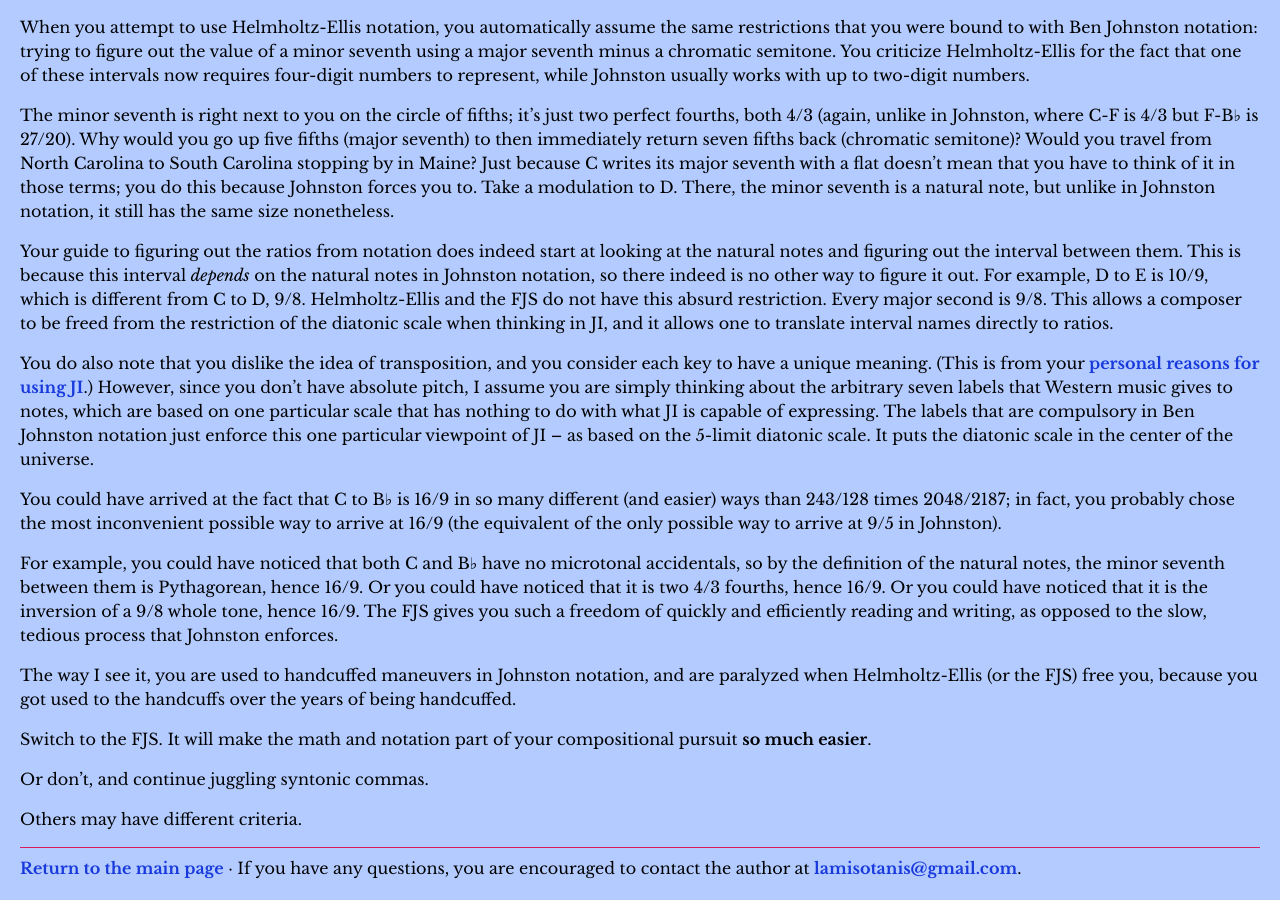
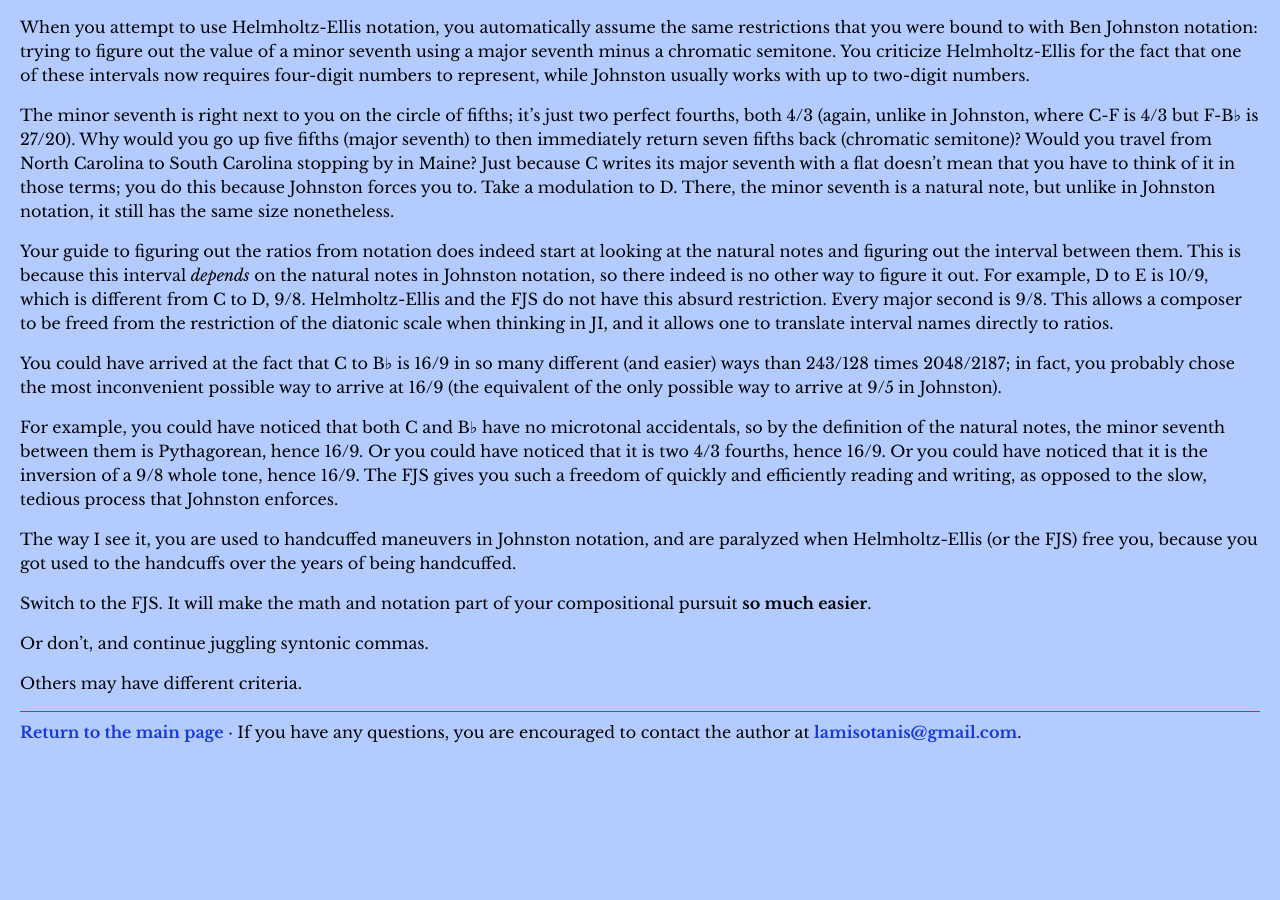
Before and after one commit to misotanni/misotanni.github.io, a Jekyll site: the page built from fjs/en/compare.md, in a window 1280 px wide and 900 px high, scrolled down 9040 px. Built offline with Jekyll 4.4.1, drawn with Linux system fonts in a browser that asks for light colours; our own code applies the rules of GitHub Pages for plain Markdown files; formulas are drawn with MathJax 3; after the commit the page ends 9804 px from its top, so only the background shows below that.

Commit message:
removed point about AP

```diff
--- a/fjs/en/compare.md
+++ b/fjs/en/compare.md
@@ -320,8 +320,6 @@ The minor seventh is right next to you on the circle of fifths; it's just two pe
 
 Your guide to figuring out the ratios from notation does indeed start at looking at the natural notes and figuring out the interval between them. This is because this interval *depends* on the natural notes in Johnston notation, so there indeed is no other way to figure it out. For example, D to E is 10/9, which is different from C to D, 9/8. Helmholtz-Ellis and the FJS do not have this absurd restriction. Every major second is 9/8. This allows a composer to be freed from the restriction of the diatonic scale when thinking in JI, and it allows one to translate interval names directly to ratios.
 
-You do also note that you dislike the idea of transposition, and you consider each key to have a unique meaning. (This is from your [personal reasons for using JI](https://www.kylegann.com/JIreasons.html).) However, since you don't have absolute pitch, I assume you are simply thinking about the arbitrary seven labels that Western music gives to notes, which are based on one particular scale that has nothing to do with what JI is capable of expressing. The labels that are compulsory in Ben Johnston notation just enforce this one particular viewpoint of JI – as based on the 5-limit diatonic scale. It puts the diatonic scale in the center of the universe.
-
 You could have arrived at the fact that C to B♭ is 16/9 in so many different (and easier) ways than 243/128 times 2048/2187; in fact, you probably chose the most inconvenient possible way to arrive at 16/9 (the equivalent of the only possible way to arrive at 9/5 in Johnston).
 
 For example, you could have noticed that both C and B♭ have no microtonal accidentals, so by the definition of the natural notes, the minor seventh between them is Pythagorean, hence 16/9. Or you could have noticed that it is two 4/3 fourths, hence 16/9. Or you could have noticed that it is the inversion of a 9/8 whole tone, hence 16/9. The FJS gives you such a freedom of quickly and efficiently reading and writing, as opposed to the slow, tedious process that Johnston enforces.
```
